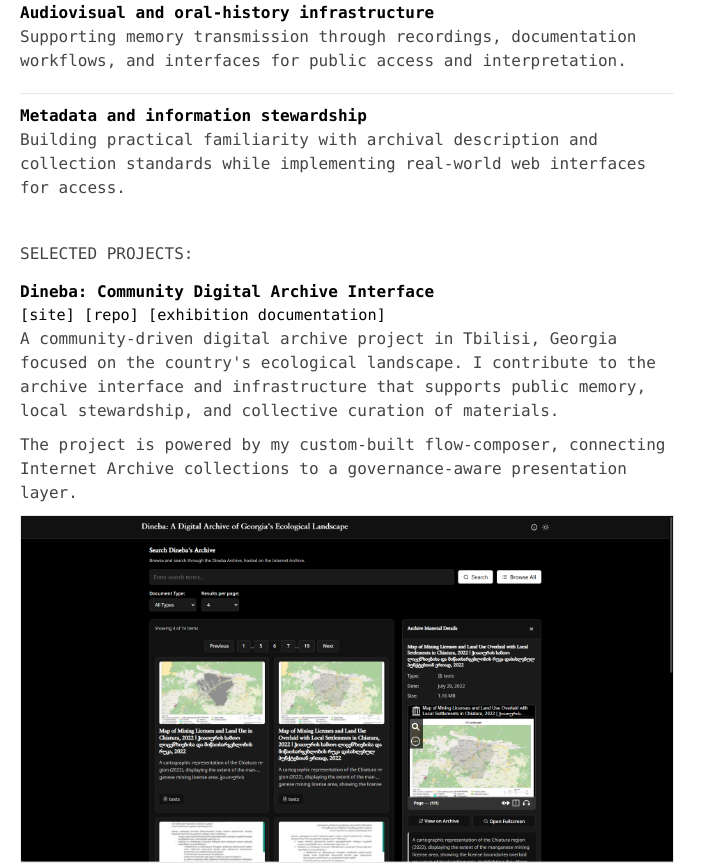
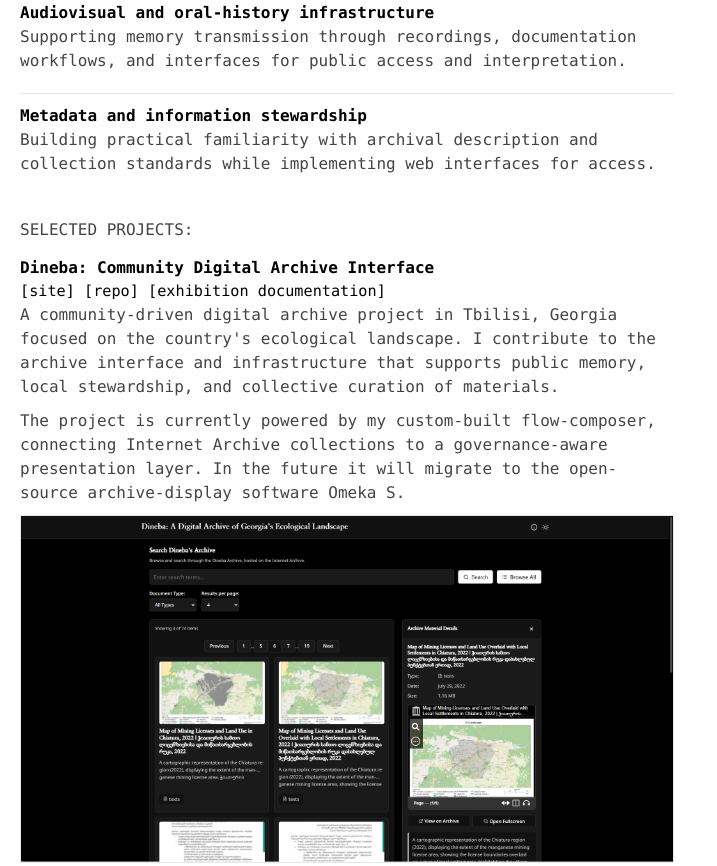
Before and after one commit to c-host/c-host-site, a plain HTML site: page site/archivist-portfolio/index.html in a window 1280 px wide. Shown: the part 1092-1958 px from the top of the page, without its empty margins (0-717 px from the left). Drawn offline with Linux system fonts and the light colour scheme.

Commit message:
update portfolio

```diff
--- a/site/archivist-portfolio/index.html
+++ b/site/archivist-portfolio/index.html
@@ -97,7 +97,7 @@
                         <p class="project-meta">
                             Building practical familiarity with archival description and collection standards while
                             implementing
-                            real-world web interfaces for access.
+                            web interfaces for access.
                         </p>
                     </li>
                 </ul>
@@ -123,9 +123,9 @@
                             curation of materials.
                         </p>
                         <p class="project-meta">
-                            The project is powered by my custom-built flow-composer, connecting Internet Archive
+                            The project is currently powered by my custom-built flow-composer, connecting Internet Archive
                             collections to a governance-aware
-                            presentation layer.
+                            presentation layer. In the future it will migrate to the open-source archive-display software Omeka S.
                         </p>
                         <div class="project-gallery">
                             <img src="./assets/dineba.png" alt="Dineba interface screenshot" loading="lazy" />
@@ -236,9 +236,7 @@
                     <li>
                         <b>Current tools and workflows</b>
                         <p class="project-meta">
-                            Internet Archive APIs, Git/GitHub, web interfaces, community platforms, and AI-assisted
-                            prototyping for
-                            digital collections.
+                            Internet Archive APIs, Git/GitHub, and Omeka S.
                         </p>
                     </li>
                     <li>
```
Also changed, not shown: site/Aural-Ephem/index.html (line endings or trailing spaces), site/Caesura/index.html (line endings or trailing spaces), site/Clack-Auden/index.html (line endings or trailing spaces), site/Rem/index.html (line endings or trailing spaces), site/assets/site.js (line endings or trailing spaces), site/index.html (line endings or trailing spaces), site/info/index.html (line endings or trailing spaces), site/phm/index.html (line endings or trailing spaces), 2 other files.
